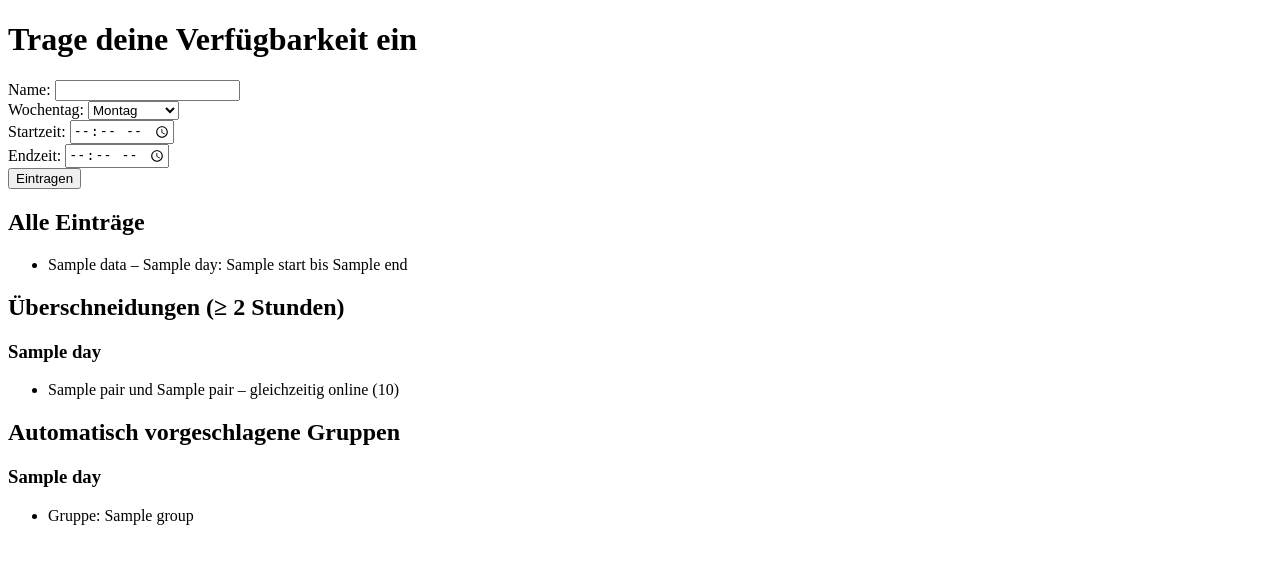
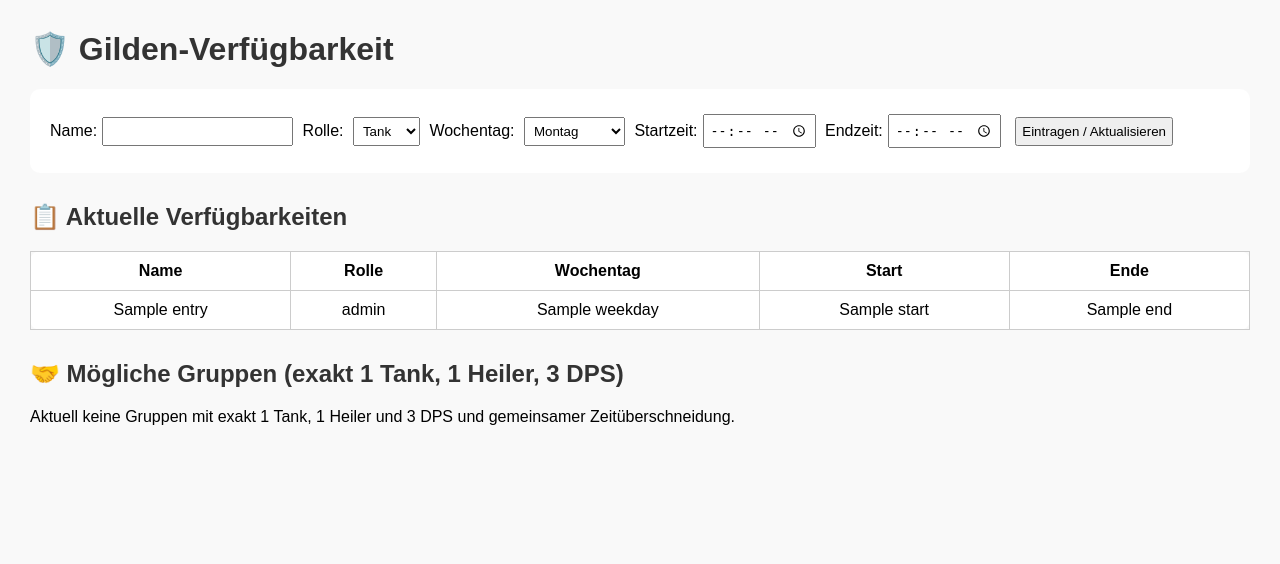
Before and after one commit to Ivorissl84/M-, a Flask app: template templates/index.html in a window 1280 px wide. Shown: the top 564 px of the page. Run offline with Flask 3, Linux system fonts and the light colour scheme; the template is opened without the code that fills it: most values are stand-ins (such as "Sample title", 1, 10 or a date in 2020); some libraries are stand-ins or nearby versions.

Commit message:
Update index.html

```diff
--- a/templates/index.html
+++ b/templates/index.html
@@ -1,52 +1,89 @@
 <!DOCTYPE html>
 <html>
 <head>
-    <title>Verfügbarkeiten</title>
+    <title>Gilden-Verfügbarkeit</title>
+    <style>
+        body { font-family: Arial, sans-serif; margin: 30px; background-color: #f9f9f9; }
+        h1, h2 { color: #333; }
+        form, table, .group { background: #fff; border-radius: 10px; padding: 20px; margin-bottom: 30px; }
+        input, select, button { margin: 5px; padding: 5px; }
+        table { width: 100%; border-collapse: collapse; }
+        th, td { border: 1px solid #ccc; padding: 10px; text-align: center; }
+        .group { border-left: 5px solid #007bff; }
+    </style>
 </head>
 <body>
-    <h1>Trage deine Verfügbarkeit ein</h1>
-    <form method="POST">
-        Name: <input type="text" name="name" required><br>
-        Wochentag:
+    <h1>🛡️ Gilden-Verfügbarkeit</h1>
+    <form method="post" action="/submit">
+        <label>Name:</label><input type="text" name="name" required>
+        <label>Rolle:</label>
+        <select name="role">
+            <option value="Tank">Tank</option>
+            <option value="Heiler">Heiler</option>
+            <option value="DPS">DPS</option>
+        </select>
+        <label>Wochentag:</label>
         <select name="weekday">
-            <option>Montag</option>
-            <option>Dienstag</option>
-            <option>Mittwoch</option>
-            <option>Donnerstag</option>
-            <option>Freitag</option>
-            <option>Samstag</option>
-            <option>Sonntag</option>
-        </select><br>
-        Startzeit: <input type="time" name="start_time" required><br>
-        Endzeit: <input type="time" name="end_time" required><br>
-        <button type="submit">Eintragen</button>
+            <option>Montag</option><option>Dienstag</option><option>Mittwoch</option>
+            <option>Donnerstag</option><option>Freitag</option>
+            <option>Samstag</option><option>Sonntag</option>
+        </select>
+        <label>Startzeit:</label><input type="time" name="start_time" required>
+        <label>Endzeit:</label><input type="time" name="end_time" required>
+        <button type="submit">Eintragen / Aktualisieren</button>
     </form>
 
-    <h2>Alle Einträge</h2>
-    <ul>
-        {% for name, day, start, end in data %}
-        <li>{{ name }} – {{ day }}: {{ start }} bis {{ end }}</li>
+    <h2>📋 Aktuelle Verfügbarkeiten</h2>
+    <table>
+        <tr><th>Name</th><th>Rolle</th><th>Wochentag</th><th>Start</th><th>Ende</th></tr>
+        {% for name, role, weekday, start, end in entries %}
+        <tr>
+            <td>{{ name }}</td><td>{{ role }}</td><td>{{ weekday }}</td><td>{{ start }}</td><td>{{ end }}</td>
+        </tr>
         {% endfor %}
-    </ul>
+    </table>
 
-    <h2>Überschneidungen (≥ 2 Stunden)</h2>
-    {% for day, pairs in overlaps.items() %}
-        <h3>{{ day }}</h3>
-        <ul>
-        {% for name1, name2, duration in pairs %}
-            <li>{{ name1 }} und {{ name2 }} – gleichzeitig online ({{ duration }})</li>
+    <h2>🤝 Mögliche Gruppen (exakt 1 Tank, 1 Heiler, 3 DPS)</h2>
+    {% set shown_groups = [] %}
+    {% for wday in ["Montag", "Dienstag", "Mittwoch", "Donnerstag", "Freitag", "Samstag", "Sonntag"] %}
+        {% set tanks = entries | selectattr("2", "equalto", wday) | selectattr("1", "equalto", "Tank") | list %}
+        {% set healers = entries | selectattr("2", "equalto", wday) | selectattr("1", "equalto", "Heiler") | list %}
+        {% set dps = entries | selectattr("2", "equalto", wday) | selectattr("1", "equalto", "DPS") | list %}
+        {% for tank in tanks %}
+            {% for healer in healers %}
+                {% for d1 in dps %}
+                    {% for d2 in dps %}
+                        {% for d3 in dps %}
+                            {% if d1 != d2 and d1 != d3 and d2 != d3 %}
+                                {% set group = [tank, healer, d1, d2, d3] %}
+
+                                {# Gemeinsame Zeit berechnen #}
+                                {% set latest_start = group | map(attribute=3) | max %}
+                                {% set earliest_end = group | map(attribute=4) | min %}
+
+                                {% if latest_start < earliest_end %}
+                                    {% set names = group | map(attribute=0) | sort %}
+                                    {% if names not in shown_groups %}
+                                        {% set _ = shown_groups.append(names) %}
+                                        <div class="group">
+                                            <strong>{{ wday }} – {{ latest_start }} bis {{ earliest_end }}</strong><br>
+                                            <em>1 Tank, 1 Heiler, 3 DPS</em><br><br>
+                                            {% for p in group %}
+                                                {{ p[0] }} ({{ p[1] }}) von {{ p[3] }} bis {{ p[4] }}<br>
+                                            {% endfor %}
+                                        </div>
+                                    {% endif %}
+                                {% endif %}
+                            {% endif %}
+                        {% endfor %}
+                    {% endfor %}
+                {% endfor %}
+            {% endfor %}
         {% endfor %}
-        </ul>
     {% endfor %}
 
-    <h2>Automatisch vorgeschlagene Gruppen</h2>
-    {% for day, group_list in groups.items() %}
-        <h3>{{ day }}</h3>
-        <ul>
-        {% for group in group_list %}
-            <li>Gruppe: {{ group | join(", ") }}</li>
-        {% endfor %}
-        </ul>
-    {% endfor %}
+    {% if shown_groups == [] %}
+        <p>Aktuell keine Gruppen mit exakt 1 Tank, 1 Heiler und 3 DPS und gemeinsamer Zeitüberschneidung.</p>
+    {% endif %}
 </body>
 </html>
```
